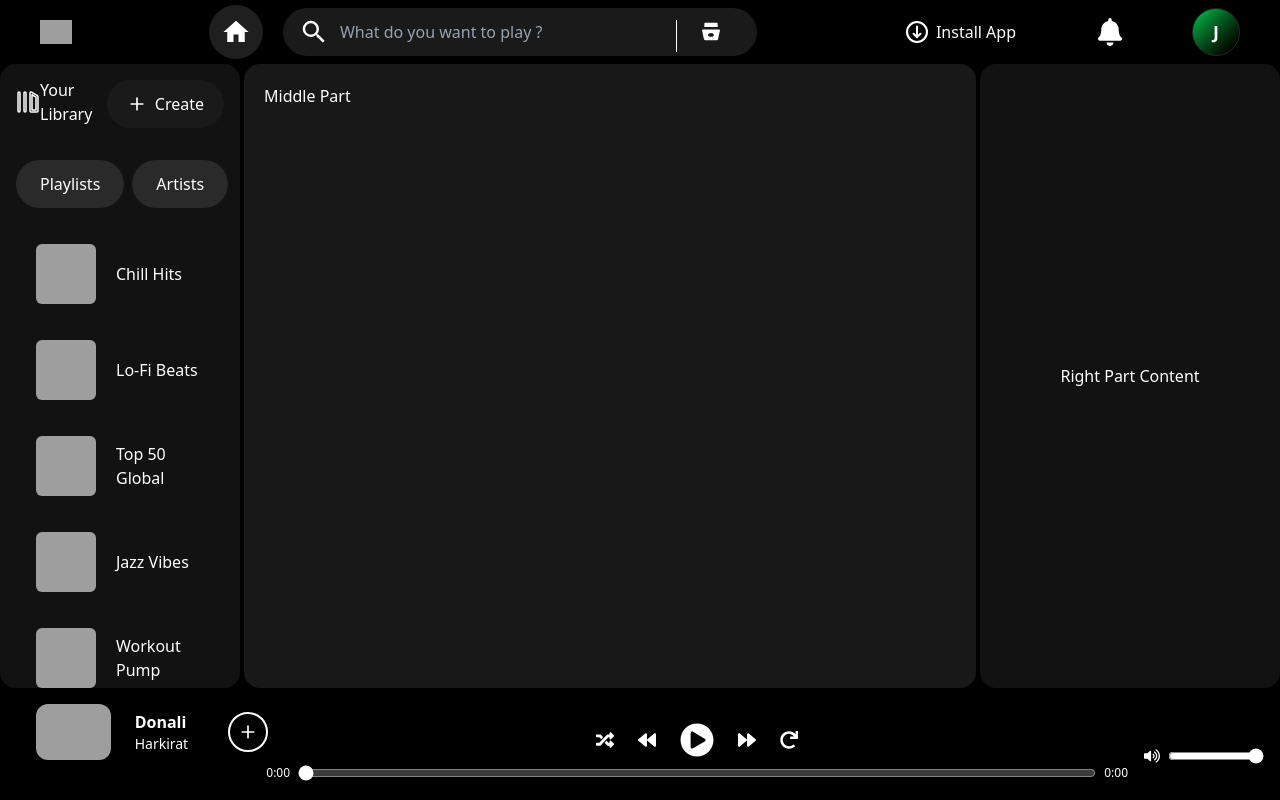
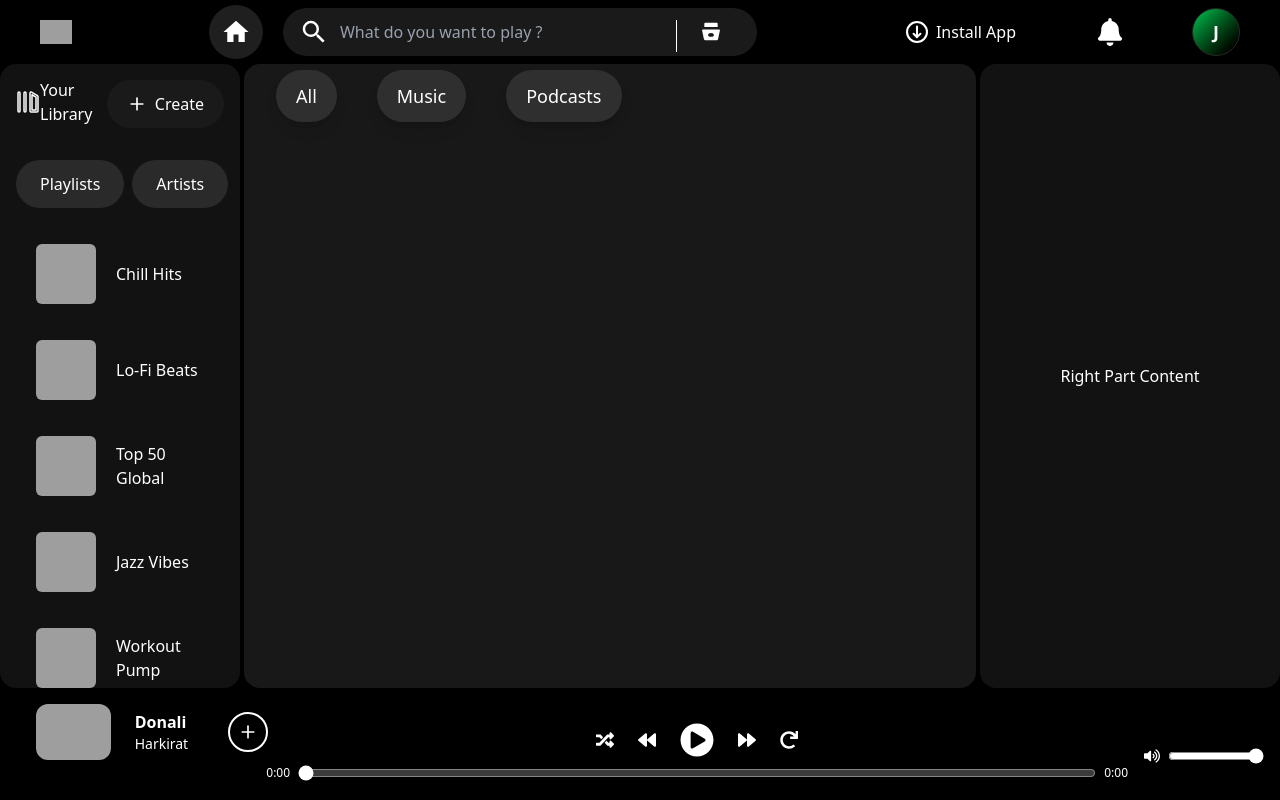
Before and after one commit to jigyash-argh/spotify-clone, a React (Vite) app: page / in a window 1280 px wide. Built offline with nearby package versions, Linux system fonts and the light colour scheme; grey boxes are pictures that could not be loaded.

Commit message:
middlenav done

```diff
--- a/src/components/hersection/MiddlePart.jsx
+++ b/src/components/hersection/MiddlePart.jsx
@@ -1,5 +1,9 @@
 import React from "react";
+import Middlenav from "./Middlenav";
 
 export default function MiddlePart() {
-  return <div className="bg-[#181818] rounded-2xl p-5 h-full">Middle Part</div>;
+
+  return <div className="bg-[#181818] rounded-2xl  h-full">
+    <Middlenav/>
+  </div>;
 }
--- /dev/null
+++ b/src/components/hersection/Middlenav.jsx
@@ -0,0 +1,39 @@
+import React, { useEffect, useState } from 'react'
+
+const value = ["All", "Music", "Podcasts"]
+
+const Middlenav = () => {
+  const [scroll, setscroll] = useState(false)
+
+  useEffect(() => {
+    const handleScroll = () => {
+      if (window.scrollY >= 50) {
+        setscroll(true)
+      } else {
+        setscroll(false)
+      }
+    }
+
+    window.addEventListener("scroll", handleScroll)
+    return () => window.removeEventListener("scroll", handleScroll)
+  }, [])
+
+  return (
+    <div
+      className={`flex gap-2 items-center h-[64px] transition-colors duration-300 ${
+        scroll ? 'bg-red-500' : 'bg-transparent'
+      }`}
+    >
+      {value.map((item, index) => (
+        <button
+          key={index}
+          className='px-5 py-3 ml-8 bg-white/10 text-lg shadow-lg text-white rounded-full hover:bg-white/30'
+        >
+          {item}
+        </button>
+      ))}
+    </div>
+  )
+}
+
+export default Middlenav
```
